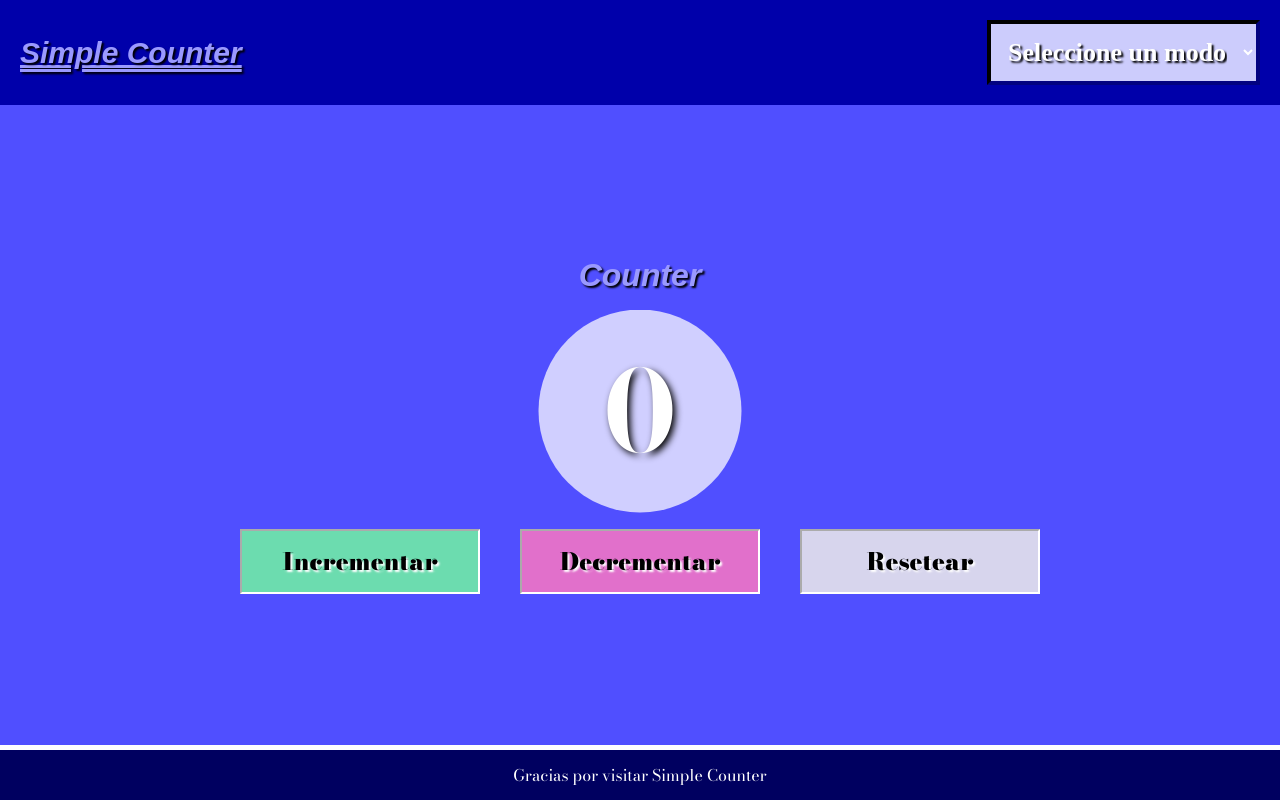
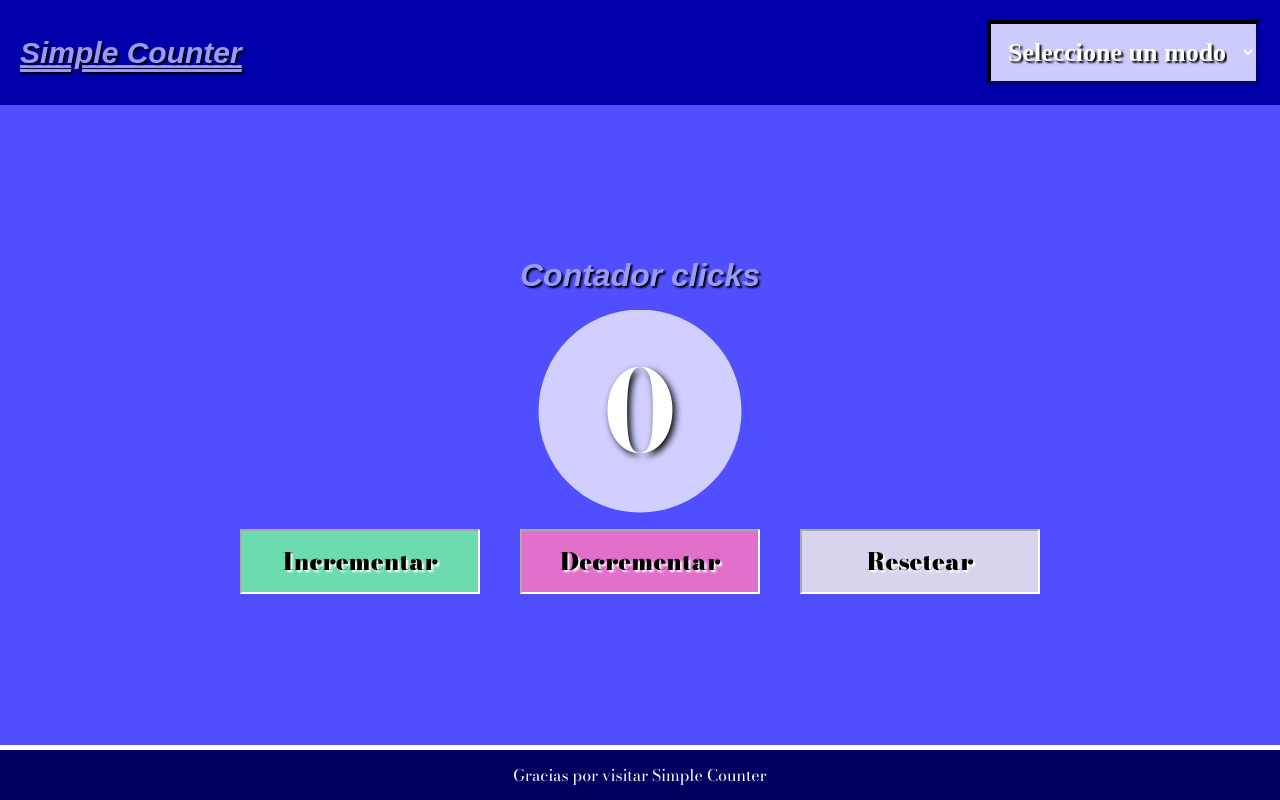
Before and after one commit to RosaLlorente/SimpleCounter, a plain HTML site: page index.html in a window 1280 px wide. Drawn offline with nearby package versions, Linux system fonts and the light colour scheme; a web font is replaced by a local one.

Commit message:
falta traducir,documentar y ajustar en otras vistas el diseño

```diff
--- a/index.html
+++ b/index.html
@@ -21,7 +21,7 @@
     </header>
     <main>
         <div id="SimpleCounter">
-            <h2>Counter</h2>
+            <h2>Contador clicks</h2>
             <div>
                 <div class="counter-value">
                     <b  id="counter">0</b>
```
